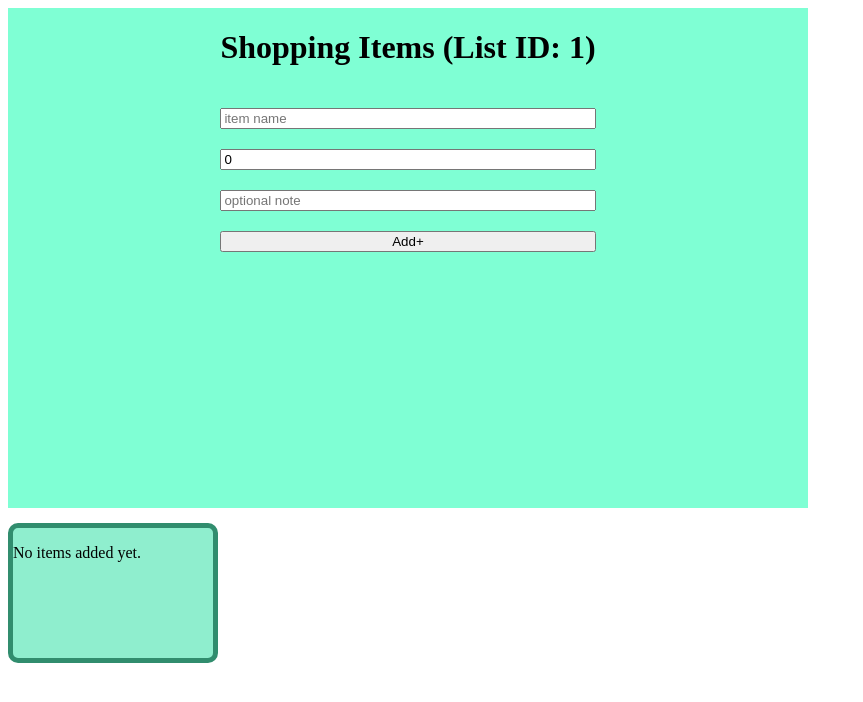
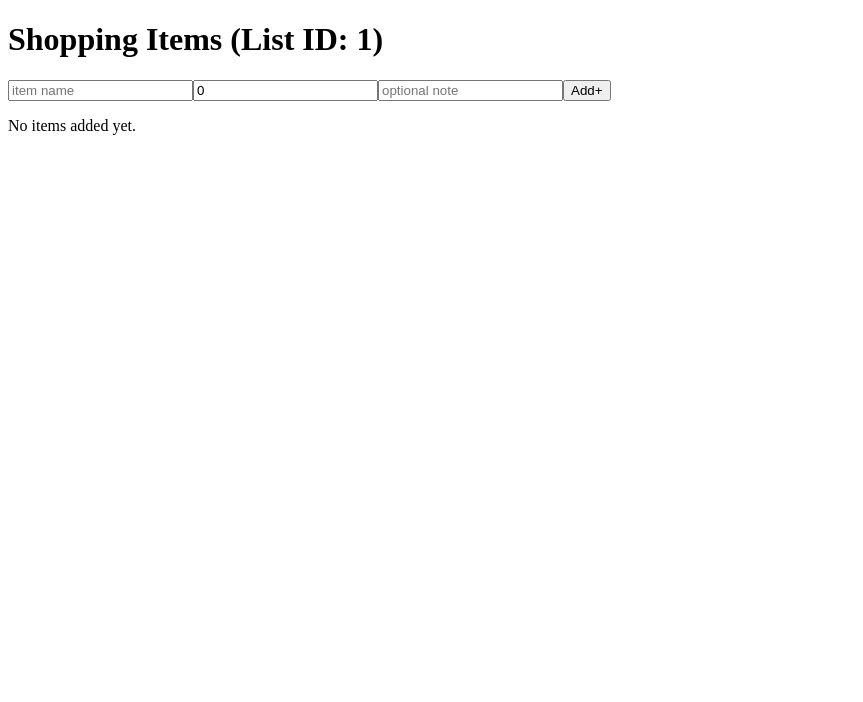
Before and after one commit to khethiwengema04-gif/ShoppingList, a React (Vite) app: page /list/1 in a window 1280 px wide. Shown: the top 702 px of the page, without its empty margins (0-863 px from the left). Built offline with nearby package versions, Linux system fonts and the light colour scheme.

Commit message:
Styling the cards

```diff
--- a/src/Components/Pages/List/List.module.css
+++ b/src/Components/Pages/List/List.module.css
@@ -1,9 +1,9 @@
-.itemContainer {
+/* .itemContainer {
     align-items: center;
     background-color: aquamarine;
     display: flex;
     flex-direction: column;
-    height: 500px;
+    height: 280px;
     width: 800px;
     gap: 20px;
 }
@@ -13,14 +13,4 @@
     flex-direction: column;
     gap: 20px;
 
-}
-
-.cardsContainer {
-    background-color: rgb(143, 238, 206);
-    width: 200px;
-    height: 130px;
-    border: 5px solid rgb(49, 141, 110);
-    border-radius: 10px;
-    margin-top: 15px;
-
-}
+} */
```
